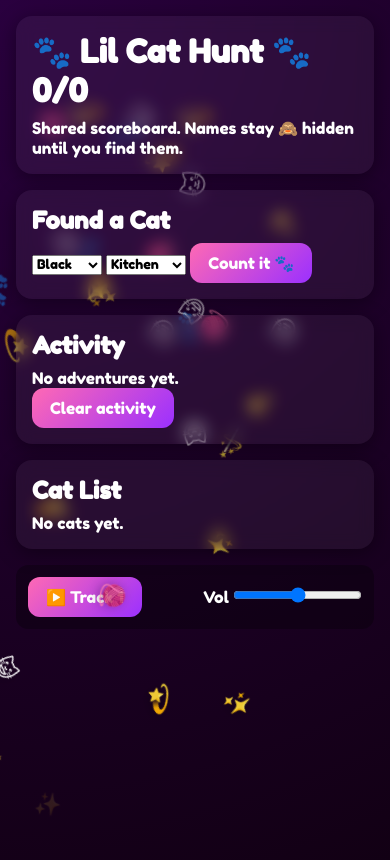
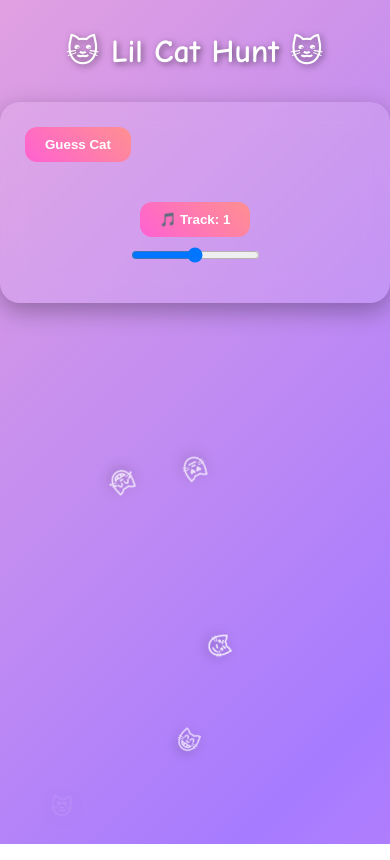
Before and after one commit to RicardsOzols6/lil-cat-hunt-neon, a website: page index.html in a window 390 px wide. Drawn offline with Linux system fonts and the light colour scheme.

Commit message:
Update index.html

```diff
--- a/index.html
+++ b/index.html
@@ -1,242 +1,247 @@
 <!DOCTYPE html>
 <html lang="en">
 <head>
-  <meta charset="UTF-8" />
-  <meta name="viewport" content="width=device-width, initial-scale=1.0"/>
-  <title>Lil Cat Hunt 🐾</title>
+  <meta charset="UTF-8">
+  <meta name="viewport" content="width=device-width, initial-scale=1.0">
+  <title>🐱 Lil Cat Hunt 🐱</title>
   <style>
-    @import url('https://fonts.googleapis.com/css2?family=Fredoka+One&display=swap');
-
-    * { box-sizing: border-box; margin: 0; padding: 0; font-family: 'Fredoka One', cursive; }
-
     body {
+      margin: 0;
+      font-family: 'Comic Sans MS', cursive, sans-serif;
+      background: linear-gradient(-45deg, #ff9aeb, #a77bff, #ffb3d1, #b380ff);
+      background-size: 400% 400%;
+      animation: gradient 20s ease infinite;
+      color: white;
+      overflow-x: hidden;
       min-height: 100vh;
-      background: radial-gradient(circle at top left, #2a003f, #120014);
-      color: #fff;
-      overflow-x: hidden;
     }
 
-    /* glassy containers */
-    .card {
-      background: rgba(255,255,255,0.05);
-      border-radius: 16px;
-      padding: 16px;
-      margin: 16px;
-      box-shadow: 0 4px 20px rgba(0,0,0,0.4);
-      backdrop-filter: blur(8px);
+    @keyframes gradient {
+      0% { background-position: 0% 50%; }
+      50% { background-position: 100% 50%; }
+      100% { background-position: 0% 50%; }
     }
 
-    h1, h2 { margin-bottom: 8px; }
+    header {
+      text-align: center;
+      padding: 1em;
+      font-size: 2em;
+      font-weight: bold;
+      text-shadow: 2px 2px 6px rgba(0,0,0,.5);
+    }
+
+    .container {
+      max-width: 600px;
+      margin: auto;
+      background: rgba(255,255,255,0.1);
+      border-radius: 20px;
+      padding: 20px;
+      box-shadow: 0 8px 25px rgba(0,0,0,0.3);
+      backdrop-filter: blur(12px);
+      position: relative;
+      z-index: 1;
+    }
 
     button {
-      background: linear-gradient(135deg, #ff69b4, #9b30ff);
+      background: linear-gradient(45deg, #ff61d2, #fe9090);
       border: none;
-      padding: 10px 18px;
       border-radius: 12px;
+      padding: 10px 20px;
+      color: white;
+      font-weight: bold;
       cursor: pointer;
-      color: white;
-      font-size: 16px;
-      transition: transform 0.1s;
+      margin: 5px;
+      transition: transform .2s;
     }
-    button:active { transform: scale(0.95); }
+    button:hover { transform: scale(1.05); }
 
-    /* emoji field FIXED */
-    .emoji-field{
+    #activityLog {
+      margin-top: 15px;
+      max-height: 200px;
+      overflow-y: auto;
+    }
+
+    .cat-entry {
+      background: rgba(255,255,255,0.2);
+      padding: 8px;
+      border-radius: 8px;
+      margin: 5px 0;
+    }
+
+    /* Emoji floating background - fixed no cutoff */
+    .emoji-field {
       position: fixed;
-      inset: -25vh -10vw -25vh -10vw;
-      width: auto; height: auto;
-      overflow: visible;
+      inset: -25vh -10vw -25vh -10vw; /* extend outside viewport */
+      width: auto;
+      height: auto;
+      overflow: visible; /* prevent clipping */
       pointer-events: none;
       z-index: 0;
       transform: translateZ(0);
       will-change: transform;
     }
-    .drift{
-      position:absolute;
-      font-size:24px;
-      opacity:.9;
+
+    .drift {
+      position: absolute;
+      font-size: 24px;
+      opacity: .9;
       animation: drift var(--dur) linear forwards;
       filter: drop-shadow(0 3px 6px rgba(0,0,0,.35));
     }
-    @keyframes drift{
-      0%   { transform: translate(var(--x,0), 120vh) rotate(0deg) scale(.9); opacity:0 }
-      8%   { opacity:.95 }
-      100% { transform: translate(calc(var(--x,0) + var(--dx,0)), -25vh) rotate(540deg) scale(1.25); opacity:0 }
+
+    @keyframes drift {
+      0% {
+        transform: translate(var(--x, 0), 120vh) rotate(0deg) scale(.9);
+        opacity: 0;
+      }
+      8% { opacity: .95; }
+      100% {
+        transform: translate(calc(var(--x, 0) + var(--dx, 0)), -25vh)
+                   rotate(540deg) scale(1.25);
+        opacity: 0;
+      }
     }
 
-    /* music controls section */
+    /* Music controls */
     .music-controls {
-      margin: 16px;
-      padding: 12px;
-      border-radius: 12px;
-      background: rgba(0,0,0,0.3);
       display: flex;
+      flex-direction: column;
       align-items: center;
-      justify-content: space-between;
-      gap: 12px;
+      margin: 15px 0;
     }
-    .music-controls button {
-      flex-shrink: 0;
-    }
-    .music-controls input[type=range] {
-      flex-grow: 1;
+    .music-controls button,
+    .music-controls input {
+      margin: 5px;
     }
   </style>
 </head>
 <body>
+  <header>🐱 Lil Cat Hunt 🐱</header>
+  <div class="container">
+    <div id="status"></div>
+    <div>
+      <button onclick="guessCat()">Guess Cat</button>
+      <button onclick="clearActivity()" id="clearBtn" style="display:none;">Clear Activity</button>
+      <button onclick="deleteCats()" id="deleteBtn" style="display:none;">Delete All Cats</button>
+      <button onclick="addCat()" id="addBtn" style="display:none;">Add Cat</button>
+    </div>
+    <div id="activityLog"></div>
 
+    <div class="music-controls">
+      <button onclick="toggleTrack()">🎵 Track: <span id="trackName">1</span></button>
+      <input type="range" id="volumeSlider" min="0" max="1" step="0.05" value="0.5" oninput="setVolume(this.value)">
+    </div>
+  </div>
+
+  <!-- Emoji layer -->
   <div class="emoji-field" id="field"></div>
 
-  <div class="card">
-    <h1>🐾 Lil Cat Hunt 🐾 <span id="counter">(0/0)</span></h1>
-    <p>Shared scoreboard. Names stay 🙈 hidden until you find them.</p>
-  </div>
+  <script>
+    const ADMIN_CODE = "emyl-loves-cats";
+    const urlParams = new URLSearchParams(window.location.search);
+    const isAdmin = urlParams.get("admin") === ADMIN_CODE;
 
-  <div class="card">
-    <h2>Found a Cat</h2>
-    <select id="colorSel">
-      <option>Black</option><option>White</option><option>Orange</option>
-    </select>
-    <select id="locSel">
-      <option>Kitchen</option><option>Bedroom</option><option>Garden</option>
-    </select>
-    <button onclick="guessCat()">Count it 🐾</button>
-  </div>
+    // DOM elements
+    const status = document.getElementById("status");
+    const activityLog = document.getElementById("activityLog");
+    if(isAdmin){
+      document.getElementById("clearBtn").style.display="inline-block";
+      document.getElementById("deleteBtn").style.display="inline-block";
+      document.getElementById("addBtn").style.display="inline-block";
+    }
 
-  <div class="card" id="adminPanel" style="display:none;">
-    <h2>Add Cat <span style="background:#090;color:#fff;padding:2px 6px;border-radius:6px;">Admin</span></h2>
-    <select id="aColorSel">
-      <option>Black</option><option>White</option><option>Orange</option>
-    </select>
-    <select id="aLocSel">
-      <option>Kitchen</option><option>Bedroom</option><option>Garden</option>
-    </select>
-    <input id="catName" placeholder="Name (Emyl sees this)"/>
-    <button onclick="addCat()">Add</button>
-    <p>Total goes up when you add cats.</p>
-  </div>
+    // Activity log
+    function logActivity(text){
+      const entry = document.createElement("div");
+      entry.className="cat-entry";
+      entry.textContent=text;
+      activityLog.prepend(entry);
 
-  <div class="card">
-    <h2>Activity</h2>
-    <div id="activity">No adventures yet.</div>
-    <button onclick="clearActivity()">Clear activity</button>
-  </div>
+      // keep max 4 visible
+      const entries = activityLog.querySelectorAll(".cat-entry");
+      if(entries.length > 4){
+        entries[entries.length-1].remove();
+      }
+    }
 
-  <div class="card">
-    <h2>Cat List</h2>
-    <div id="catList">No cats yet.</div>
-  </div>
-
-  <div class="music-controls">
-    <button onclick="toggleMusic()">▶️ Track 1</button>
-    <label>Vol <input type="range" id="volControl" min="0" max="1" step="0.01"></label>
-  </div>
-
-<script>
-  let cats = [];
-  let activity = [];
-  let found = [];
-  let admin = window.location.search.includes("admin=emyl-loves-cats");
-
-  // === emoji floaters ===
-  const field = document.getElementById("field");
-  const floaters = ["🐱","🐾","😺","✨","🧶","💫","🪄"];
-  function spawnFloater(){
-    const e = document.createElement("div");
-    e.className = "drift";
-    e.textContent = floaters[Math.floor(Math.random()*floaters.length)];
-    const x  = Math.random()*window.innerWidth;
-    const dx = (Math.random()*2-1)*220;
-    const dur= 8 + Math.random()*8;
-    e.style.setProperty("--x",  x+"px");
-    e.style.setProperty("--dx", dx+"px");
-    e.style.setProperty("--dur",dur+"s");
-    e.style.left="0"; e.style.top="0";
-    field.appendChild(e);
-    setTimeout(()=>e.remove(), dur*1000+250);
-  }
-  for(let i=0;i<24;i++) spawnFloater();
-  setInterval(spawnFloater, 450);
-
-  // === sound fx ===
-  function beep(){ new Audio("https://actions.google.com/sounds/v1/cartoon/wood_plank_flicks.ogg").play(); }
-  function boop(){ new Audio("https://actions.google.com/sounds/v1/cartoon/pop.ogg").play(); }
-
-  // === music ===
-  const tracks = [
-    "https://files.catbox.moe/1.mp3",
-    "https://files.catbox.moe/2.mp3",
-    "https://files.catbox.moe/3.mp3",
-    "https://files.catbox.moe/4.mp3"
-  ];
-  let trackIndex=0;
-  let music=new Audio(tracks[0]); music.loop=true;
-  document.getElementById("volControl").addEventListener("input",e=>{music.volume=e.target.value;});
-  function toggleMusic(){
-    if(music.paused){ music.play(); }
-    else { music.pause(); trackIndex=(trackIndex+1)%tracks.length; music=new Audio(tracks[trackIndex]); music.loop=true; music.play(); }
-    document.querySelector(".music-controls button").textContent=`🎵 Track ${trackIndex+1}`;
-  }
-
-  // === cats ===
-  function updateCounter(){
-    document.getElementById("counter").textContent=`${found.length}/${cats.length}`;
-  }
-  function renderCats(){
-    let c = document.getElementById("catList");
-    if(!cats.length){ c.innerHTML="No cats yet."; return;}
-    c.innerHTML="";
-    cats.forEach(cat=>{
-      let li=document.createElement("div");
-      if(found.includes(cat)){
-        li.textContent=`${cat.name} · ${cat.color} · ${cat.location}`;
-      } else {
-        li.textContent=`🙈 Hidden · ${cat.color} · ${cat.location}`;
-      }
-      c.appendChild(li);
-    });
-  }
-  function renderActivity(){
-    let a=document.getElementById("activity");
-    if(!activity.length){a.innerHTML="No adventures yet.";return;}
-    a.innerHTML="";
-    activity.slice(-4).forEach(x=>{
-      let d=document.createElement("div");
-      d.textContent=x;
-      a.appendChild(d);
-    });
-  }
-  function addCat(){
-    let color=document.getElementById("aColorSel").value;
-    let loc=document.getElementById("aLocSel").value;
-    let name=document.getElementById("catName").value||"Unnamed";
-    let cat={color,location:loc,name};
-    cats.push(cat);
-    activity.push(`+ Hidden (${color},${loc})`);
-    updateCounter(); renderCats(); renderActivity();
-    alert("✨ EMYL HAS ADDED A NEW CAT ✨");
-    beep();
-  }
-  function guessCat(){
-    let color=document.getElementById("colorSel").value;
-    let loc=document.getElementById("locSel").value;
-    let cat=cats.find(c=>c.color===color && c.location===loc);
-    if(cat && !found.includes(cat)){
-      found.push(cat);
-      activity.push(`✔️ ${cat.name} (${color},${loc})`);
-      boop();
-    } else {
-      activity.push(`❌ Nothing (${color},${loc})`);
+    function guessCat(){
+      logActivity("You guessed a cat! 🐾");
       beep();
     }
-    updateCounter(); renderCats(); renderActivity();
-  }
-  function clearActivity(){ activity=[]; renderActivity(); beep(); }
+    function clearActivity(){
+      activityLog.innerHTML="";
+      logActivity("Activity cleared ✨");
+    }
+    function deleteCats(){
+      logActivity("All cats deleted 💥");
+    }
+    function addCat(){
+      logActivity("Emyl added a mysterious cat 🐱‍👤");
+      popup("EMYL HAS ADDED A NEW CAT!");
+    }
 
-  if(admin){ document.getElementById("adminPanel").style.display="block"; }
+    // Popup
+    function popup(msg){
+      const p=document.createElement("div");
+      p.textContent=msg;
+      p.style.position="fixed";
+      p.style.top="10px";
+      p.style.left="50%";
+      p.style.transform="translateX(-50%)";
+      p.style.background="rgba(0,0,0,0.7)";
+      p.style.padding="10px 20px";
+      p.style.borderRadius="10px";
+      p.style.color="white";
+      p.style.fontWeight="bold";
+      p.style.zIndex="9999";
+      document.body.appendChild(p);
+      setTimeout(()=>p.remove(),2000);
+    }
 
-  updateCounter(); renderCats(); renderActivity();
-</script>
+    // Emoji floaters
+    const field = document.getElementById("field");
+    const emojis = ["🐱","😺","😸","😹","😻","😼"];
+    function spawnFloater(){
+      const el=document.createElement("div");
+      el.className="drift";
+      el.textContent=emojis[Math.floor(Math.random()*emojis.length)];
+      el.style.setProperty("--x",Math.random()*100+"vw");
+      el.style.setProperty("--dx",(Math.random()*100-50)+"px");
+      el.style.setProperty("--dur",(10+Math.random()*10)+"s");
+      field.appendChild(el);
+      setTimeout(()=>el.remove(),20000);
+    }
+    setInterval(spawnFloater,1000);
 
+    // Sounds
+    let tracks=[
+      new Audio("https://actions.google.com/sounds/v1/cartoon/clang_and_wobble.ogg"),
+      new Audio("https://actions.google.com/sounds/v1/cartoon/wood_plank_flicks.ogg"),
+      new Audio("https://actions.google.com/sounds/v1/cartoon/clang_and_wobble.ogg"),
+      new Audio("https://actions.google.com/sounds/v1/cartoon/slide_whistle_to_drum.ogg")
+    ];
+    tracks.forEach(t=>t.loop=true);
+    let currentTrack=0;
+    function toggleTrack(){
+      tracks.forEach(t=>{t.pause(); t.currentTime=0;});
+      currentTrack=(currentTrack+1)%tracks.length;
+      tracks[currentTrack].play();
+      document.getElementById("trackName").textContent=currentTrack+1;
+    }
+    function setVolume(v){
+      tracks.forEach(t=>t.volume=v);
+    }
+    function beep(){
+      const fx=new Audio("https://actions.google.com/sounds/v1/cartoon/pop.ogg");
+      fx.play();
+    }
+
+    // Start first track muted until user clicks
+    document.body.addEventListener("click",()=>{
+      if(tracks[currentTrack].paused){
+        tracks[currentTrack].play();
+      }
+    },{once:true});
+  </script>
 </body>
 </html>
```
